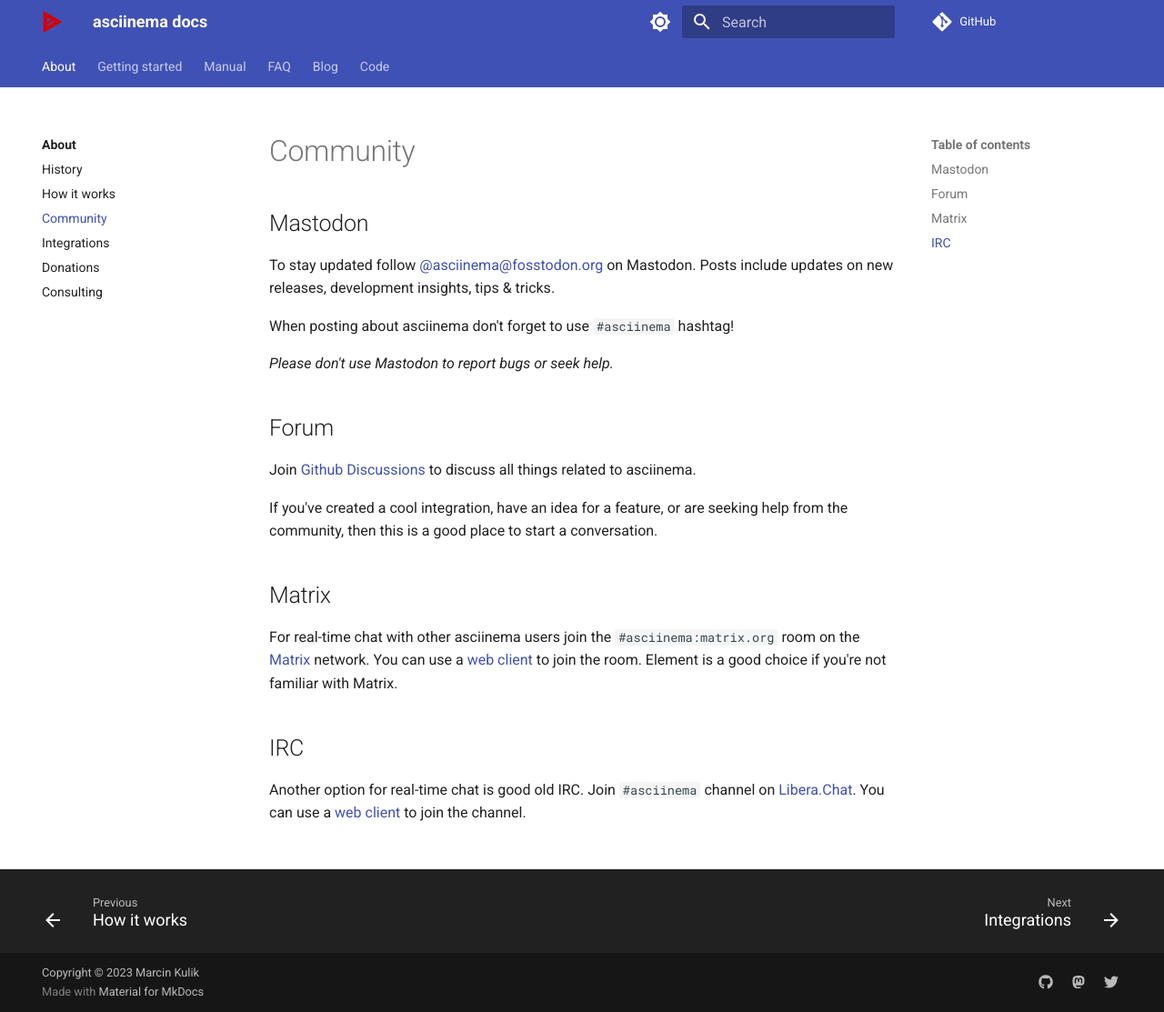
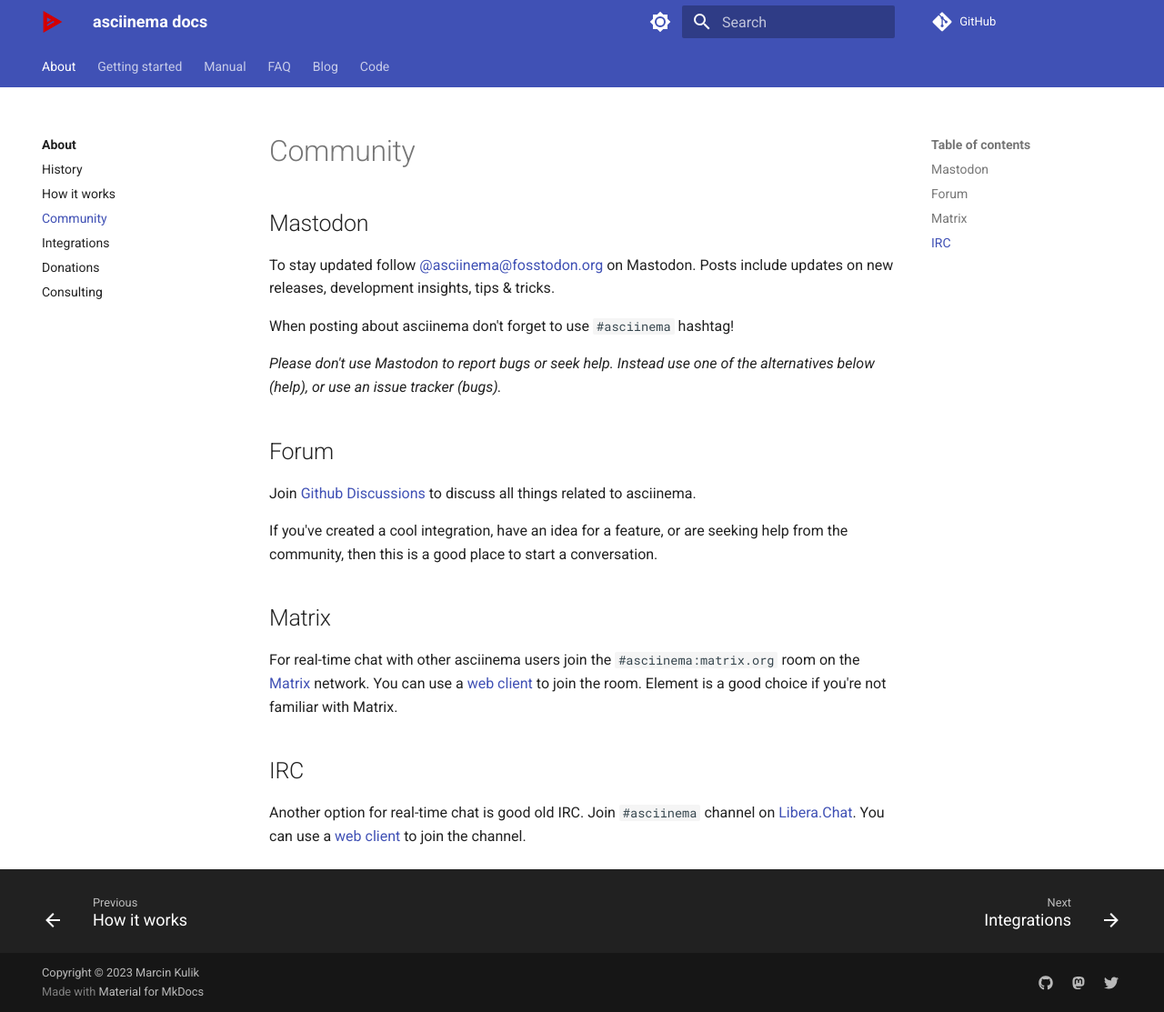
Before and after one commit to ofek/asciinema.github.io, an MkDocs documentation site: the page built from docs/community.md, in a window 1280 px wide and 1113 px high. Shown: the whole window at 91% size. Built offline with MkDocs 1.6.1 and Material for MkDocs 9.7.7, drawn with Linux system fonts in a browser that asks for light colours; comment, search, counter and statistics services are not loaded.

Commit message:
Update the community page

```diff
--- a/docs/community.md
+++ b/docs/community.md
@@ -8,7 +8,8 @@
 
 When posting about asciinema don't forget to use `#asciinema` hashtag!
 
-_Please don't use Mastodon to report bugs or seek help._
+_Please don't use Mastodon to report bugs or seek help. Instead use one of the
+alternatives below (help), or use an issue tracker (bugs)._
 
 ## Forum
 
```
